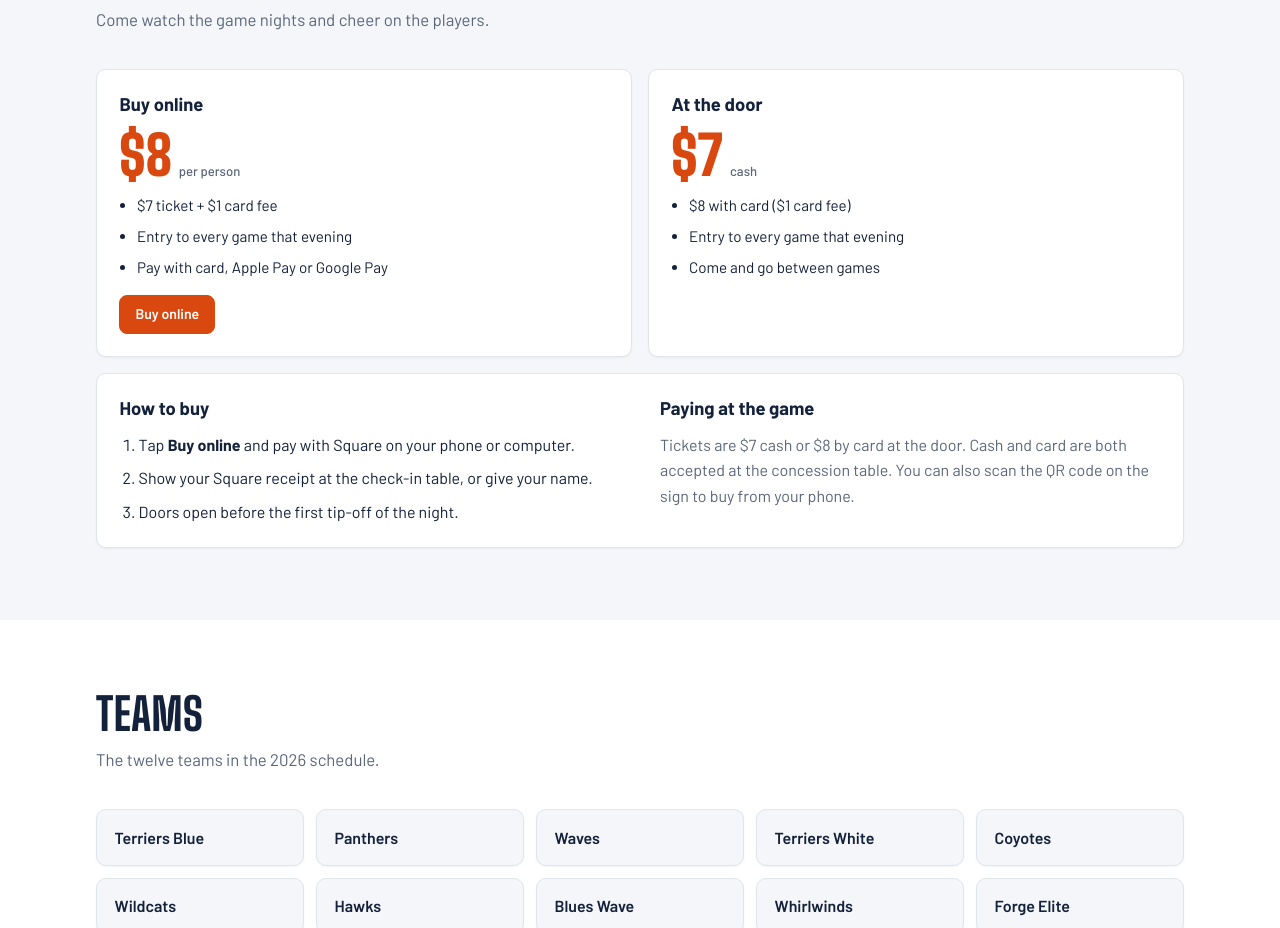
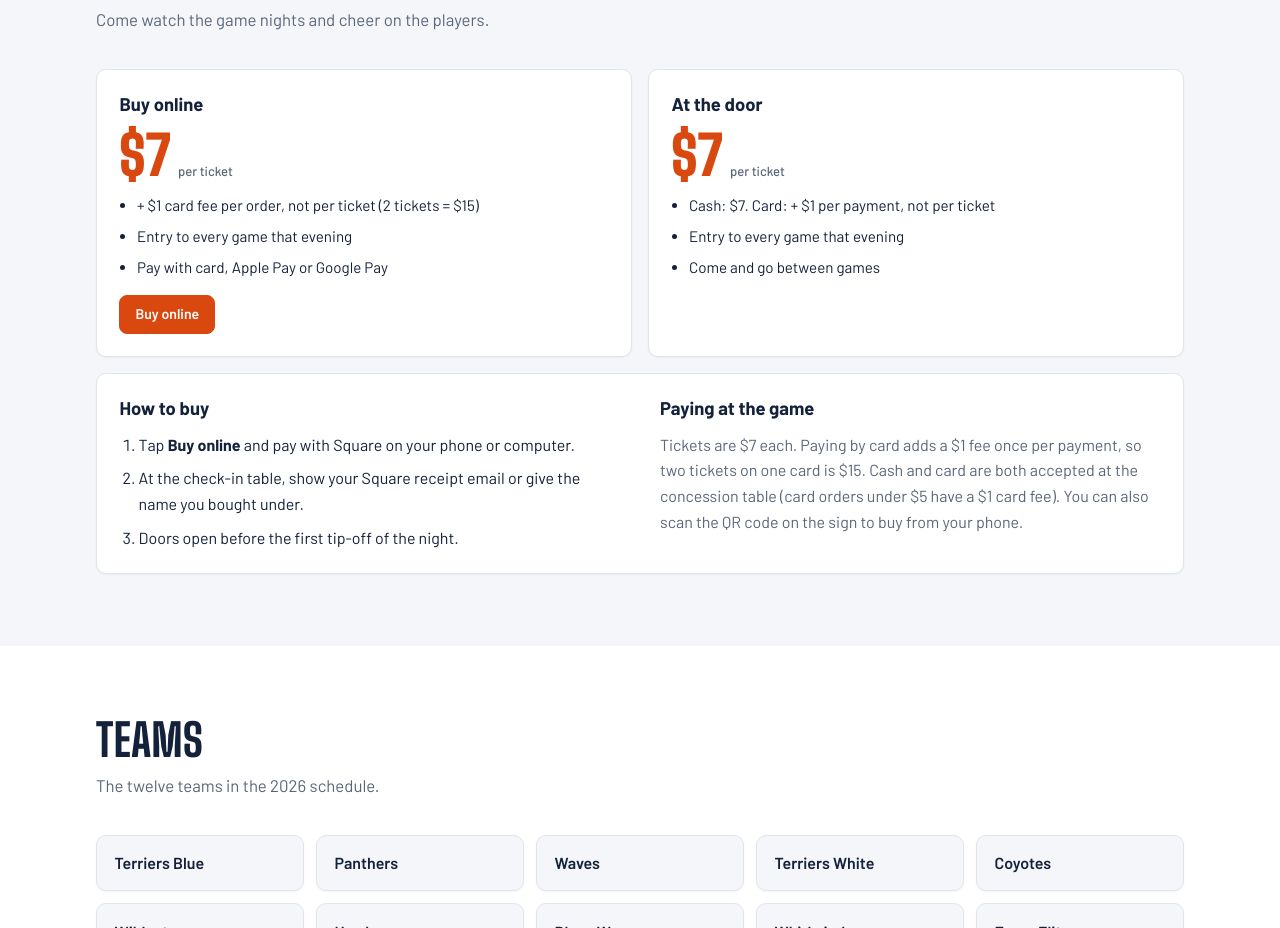
Before and after one commit to carterkhutch/gms-jv-basketball, a plain HTML site: page index.html in a window 1280 px wide. Shown: the part 3251-4179 px from the top of the page. Drawn offline with Linux system fonts and the light colour scheme; no server answers.

Commit message:
Card fee once per order

```diff
--- a/index.html
+++ b/index.html
@@ -396,9 +396,9 @@ textarea { resize: vertical; min-height: 9rem; font-size: 0.9rem; line-height: 1
       <div class="tix">
         <article class="tick">
           <h3>Buy online</h3>
-          <div class="price">$8<small>per person</small></div>
+          <div class="price">$7<small>per ticket</small></div>
           <ul>
-            <li>$7 ticket + $1 card fee</li>
+            <li>+ $1 card fee per order, not per ticket (2 tickets = $15)</li>
             <li>Entry to every game that evening</li>
             <li>Pay with card, Apple Pay or Google Pay</li>
           </ul>
@@ -406,9 +406,9 @@ textarea { resize: vertical; min-height: 9rem; font-size: 0.9rem; line-height: 1
         </article>
         <article class="tick">
           <h3>At the door</h3>
-          <div class="price">$7<small>cash</small></div>
+          <div class="price">$7<small>per ticket</small></div>
           <ul>
-            <li>$8 with card ($1 card fee)</li>
+            <li>Cash: $7. Card: + $1 per payment, not per ticket</li>
             <li>Entry to every game that evening</li>
             <li>Come and go between games</li>
           </ul>
@@ -420,13 +420,13 @@ textarea { resize: vertical; min-height: 9rem; font-size: 0.9rem; line-height: 1
             <h3>How to buy</h3>
             <ol>
               <li>Tap <b>Buy online</b> and pay with Square on your phone or computer.</li>
-              <li>Show your Square receipt at the check-in table, or give your name.</li>
+              <li>At the check-in table, show your Square receipt email or give the name you bought under.</li>
               <li>Doors open before the first tip-off of the night.</li>
             </ol>
           </div>
           <div>
             <h3>Paying at the game</h3>
-            <p>Tickets are $7 cash or $8 by card at the door. Cash and card are both accepted at the concession table. You can also scan the QR code on the sign to buy from your phone.</p>
+            <p>Tickets are $7 each. Paying by card adds a $1 fee once per payment, so two tickets on one card is $15. Cash and card are both accepted at the concession table (card orders under $5 have a $1 card fee). You can also scan the QR code on the sign to buy from your phone.</p>
           </div>
         </div>
       </div>
@@ -669,7 +669,7 @@ textarea { resize: vertical; min-height: 9rem; font-size: 0.9rem; line-height: 1
     ownerUrl: 'https://gms-jv-dashboard.alimousli13.workers.dev',
     // Live schedule from the league's Google Sheet (public view: schedule only).
     scheduleUrl: 'https://script.google.com/macros/s/AKfycbzQBI8Z1PMjFtq6Htt2Fcptq6L7jCUuAXXDz6ohFPof4nssc7Xhkkzl2hFq0DlSR_NHVg/exec?view=public',
-    // Square payment link for the online game ticket ($8 = $7 + $1 card fee).
+    // Square payment link for the online game ticket ($7 per ticket + $1 service fee once per order).
     // Leave '' to show "Online sales coming soon".
     tickets: { game: 'https://square.link/u/McH78mOv' }
   };
```
